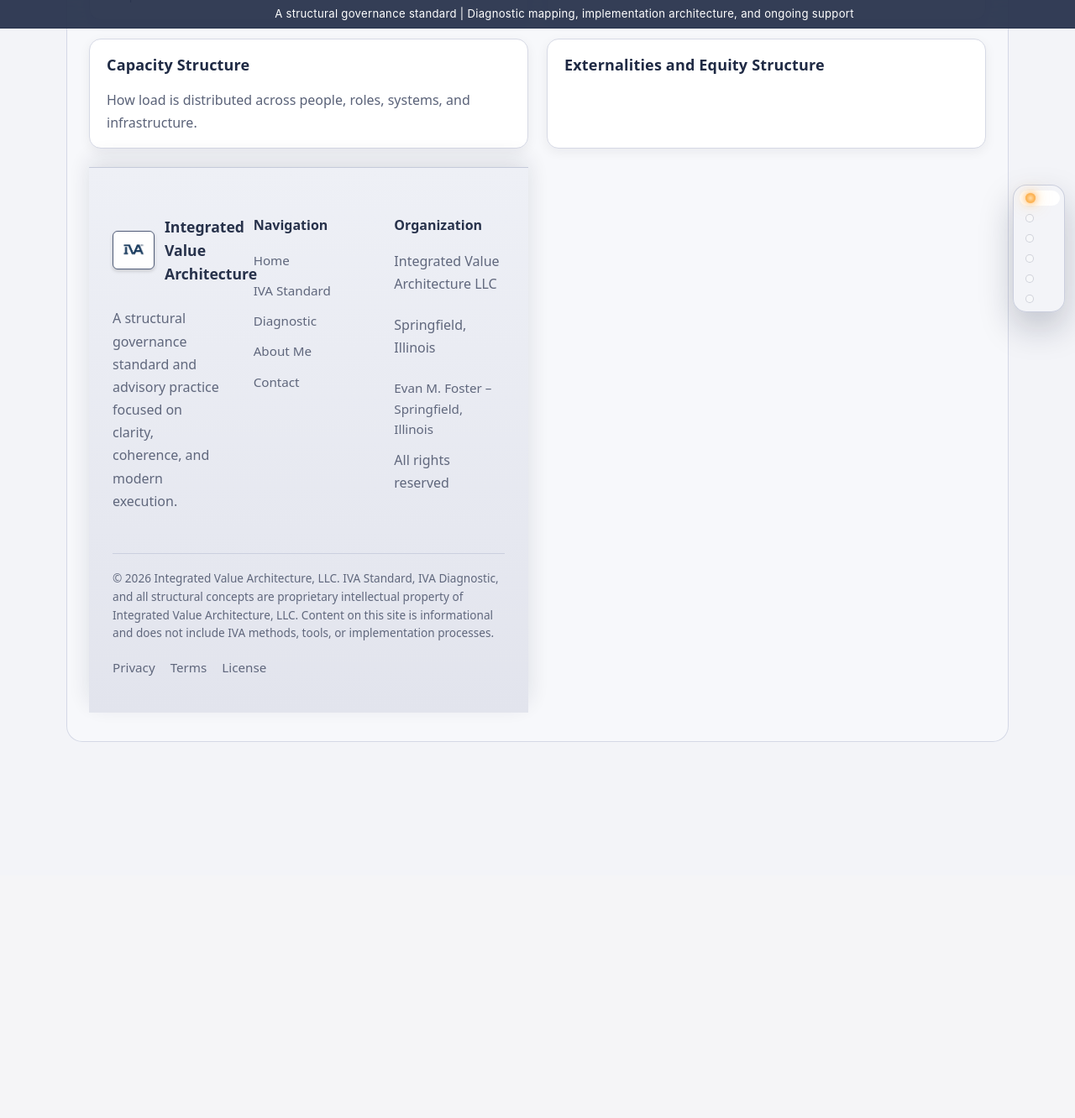
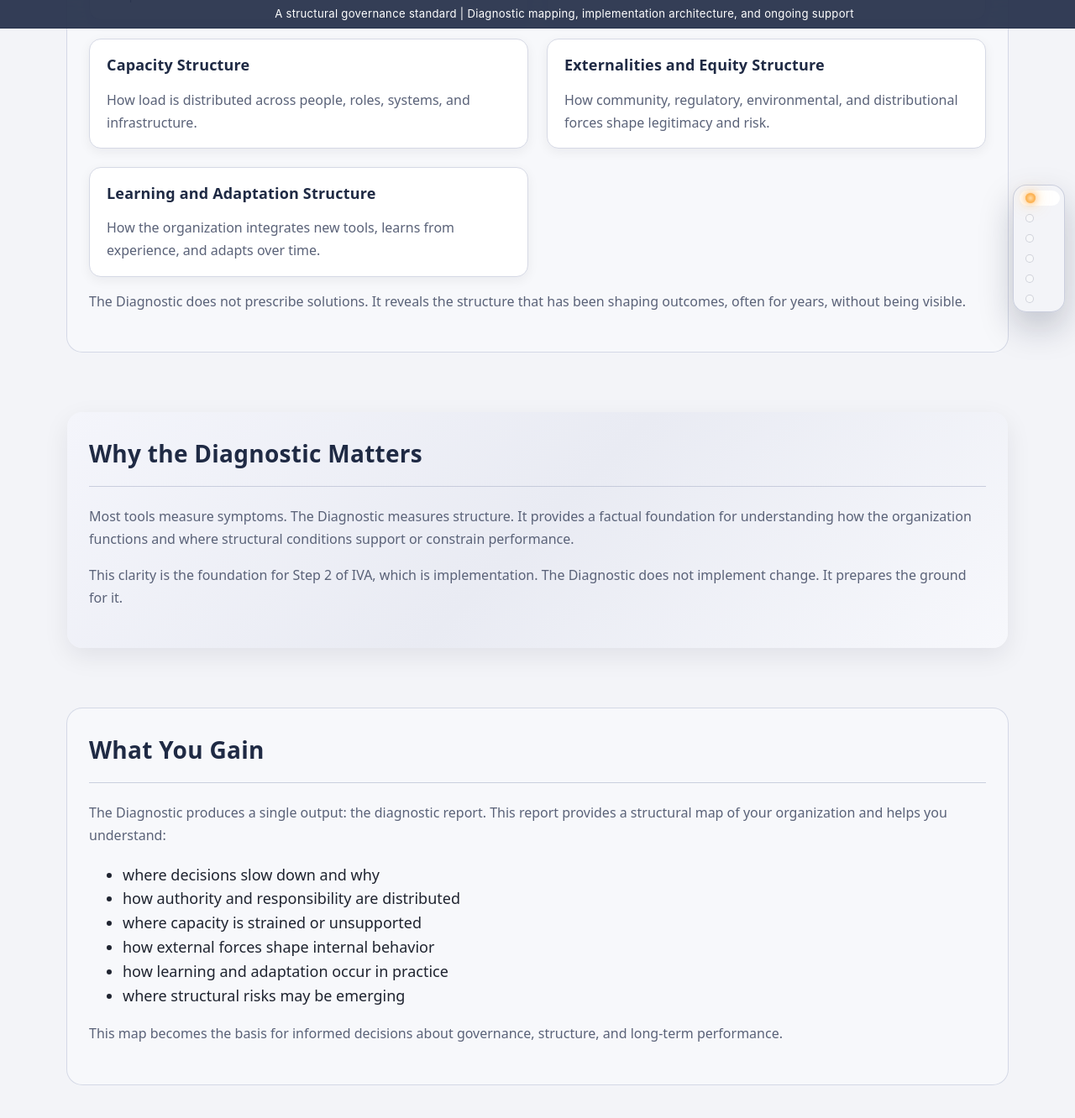
Before and after one commit to efost7873/integratedvaluearchitecture.com, a Jekyll site: the page built from diagnostic.html, in a window 1280 px wide and 1400 px high, scrolled down 1458 px. Shown: the top 1332 px of the window at 84% size. Built offline with Jekyll 4.4.1, drawn with Linux system fonts in a browser that asks for light colours; before the commit the page ends 2501 px from its top, so only the background shows below that; some of the changed text lies outside the part shown.

Commit message:
Update diagnostic.html

```diff
--- a/diagnostic.html
+++ b/diagnostic.html
@@ -50,6 +50,7 @@
       <p>The Diagnostic uses the five IVA ledgers as an analytical lens. It does not align your organization with the ledgers. It identifies where structural conditions may be influencing performance.</p>
 
       <div class="grid grid-2">
+
         <div class="card">
           <h3>Financial Structure</h3>
           <p>How financial incentives, reporting pathways, and constraints shape decisions.</p>
@@ -67,3 +68,72 @@
 
         <div class="card">
           <h3>Externalities and Equity Structure</h3>
+          <p>How community, regulatory, environmental, and distributional forces shape legitimacy and risk.</p>
+        </div>
+
+        <div class="card">
+          <h3>Learning and Adaptation Structure</h3>
+          <p>How the organization integrates new tools, learns from experience, and adapts over time.</p>
+        </div>
+
+      </div>
+
+      <p>The Diagnostic does not prescribe solutions. It reveals the structure that has been shaping outcomes, often for years, without being visible.</p>
+    </section>
+
+    <!-- WHY IT MATTERS -->
+    <section id="diag-why" class="iva-band-strong">
+      <div class="section-header">
+        <h2>Why the Diagnostic Matters</h2>
+      </div>
+
+      <p>Most tools measure symptoms. The Diagnostic measures structure. It provides a factual foundation for understanding how the organization functions and where structural conditions support or constrain performance.</p>
+
+      <p>This clarity is the foundation for Step 2 of IVA, which is implementation. The Diagnostic does not implement change. It prepares the ground for it.</p>
+    </section>
+
+    <!-- WHAT YOU GAIN -->
+    <section id="diag-gain" class="iva-band-soft">
+      <div class="section-header">
+        <h2>What You Gain</h2>
+      </div>
+
+      <p>The Diagnostic produces a single output: the diagnostic report. This report provides a structural map of your organization and helps you understand:</p>
+
+      <ul>
+        <li>where decisions slow down and why</li>
+        <li>how authority and responsibility are distributed</li>
+        <li>where capacity is strained or unsupported</li>
+        <li>how external forces shape internal behavior</li>
+        <li>how learning and adaptation occur in practice</li>
+        <li>where structural risks may be emerging</li>
+      </ul>
+
+      <p>This map becomes the basis for informed decisions about governance, structure, and long-term performance.</p>
+    </section>
+
+    <!-- NOTICE -->
+    <section id="diag-notice" class="iva-band-strong" style="font-size: 14px; color: #555;">
+      <p>IVA is a proprietary governance system. The concepts described on this page are provided for informational purposes and do not include the methods, tools, or processes used in IVA diagnostics or implementation.</p>
+    </section>
+
+    <!-- CTA -->
+    <section id="diag-begin" class="iva-band-soft">
+      <div class="section-header">
+        <h2>Begin the IVA Diagnostic</h2>
+      </div>
+
+      <p>If you recognize these structural patterns in your organization, the Diagnostic is the right place to begin.</p>
+
+      <p>
+        <a href="https://forms.office.com/r/MBD3cfM2mG"
+           target="_blank"
+           class="card"
+           style="display: inline-block; padding: 16px 24px; background: #1F2A44; color: white; border-radius: 6px; text-decoration: none; font-size: 18px;">
+          Begin the IVA Diagnostic
+        </a>
+      </p>
+    </section>
+
+  </main>
+</div>
```
